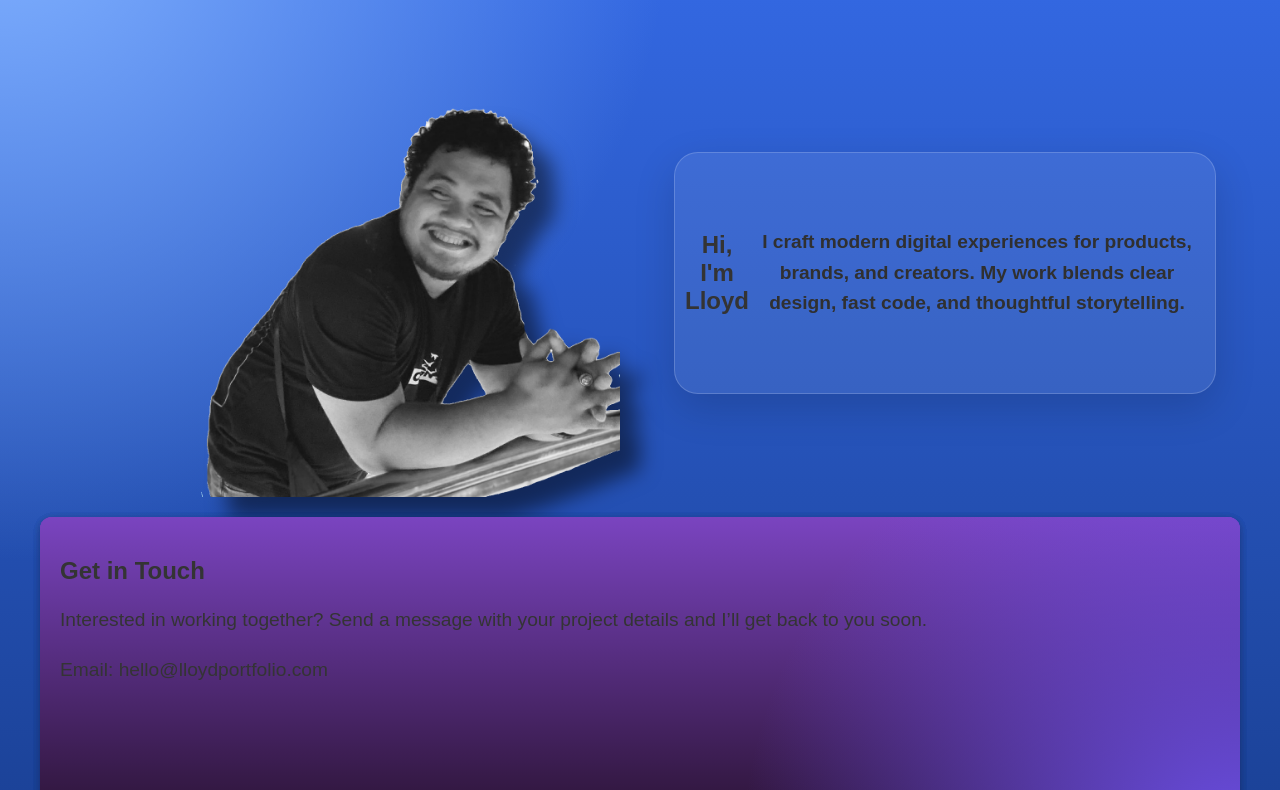
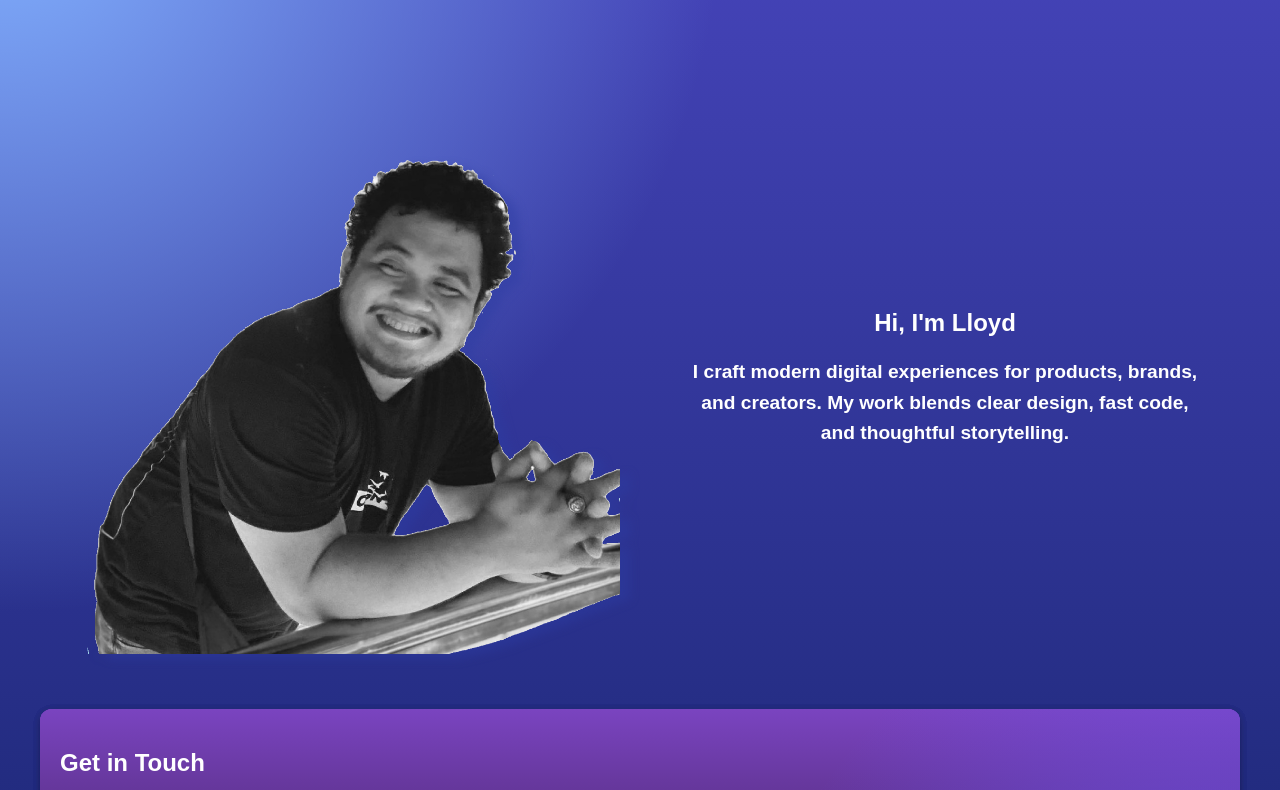
Before and after one commit to lloydonix/leo-dev, a website: page index.html in a window 1280 px wide. Shown: the part 111-901 px from the top of the page. Drawn offline with Linux system fonts and the light colour scheme.

Commit message:
Changed some things

```diff
--- a/style.css
+++ b/style.css
@@ -46,6 +46,10 @@
 
 .main {
     grid-area: main;
+    min-height: calc(100vh - 100px);
+    display: flex;
+    align-items: center;
+    justify-content: center;
 }
 
 .main-grid {
@@ -54,27 +58,29 @@
     gap: 40px;
     align-items: center;
     justify-items: center;
+    width: 100%;
 }
 
 .textbox {
-    background: rgba(255, 255, 255, 0.08);
-    border: 1px solid rgba(255, 255, 255, 0.18);
-    border-radius: 24px;
+    background: transparent;
+    border: none;
+    border-radius: 0;
     padding: 40px 32px;
     min-height: 220px;
     width: 100%;
     max-width: 520px;
     display: flex;
+    flex-direction: column;
     align-items: center;
     justify-content: center;
     text-align: center;
-    box-shadow: 0 14px 40px rgba(0, 0, 0, 0.15);
+    box-shadow: none;
+    color: rgb(255, 255, 255);
 }
 
 .textbox p {
     font-size: 2rem;
     margin: 0;
-    color: #303030;
     font-weight: 700;
 }
 
@@ -113,22 +119,22 @@
 
 .corpo {
     display: block;
-    width: clamp(240px, 35vw, 450px);
+    width: clamp(360px, 55vw, 820px);
     max-width: 100%;
     height: auto;
     border-radius: 0;
     margin: 20px 0 0 auto;
-    filter: drop-shadow(20px 20px 10px rgba(0,0,0,0.5));
+    filter: drop-shadow(10px 5px 5px #2d3ba178);
 }
 
 body {
-    color: rgb(52, 52, 52);
+    color: rgb(255, 255, 255);
     font-family: Arial, sans-serif;
     margin: 0;
     padding: 20px;
     background:
     radial-gradient(circle at top left, #83b3ff, transparent 40%),
-    linear-gradient(to bottom, #366cea, #163a88);
+    linear-gradient(to bottom, #4745bc, #132167);
 }
 
 .blog-page {
```
